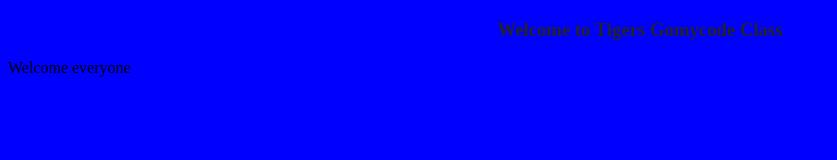
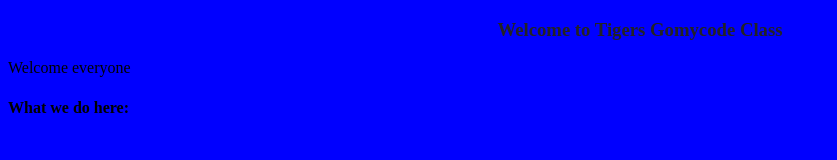
Before and after one commit to nullnoob19/GoMyCode-Software-Development-Class--Emmanuel-Dakok-, a plain HTML site: page index.html in a window 1280 px wide. Shown: the whole page, without its empty margins (0-837 px from the left). Drawn offline with Linux system fonts and the light colour scheme.

Commit message:
first commit in new-branch.

```diff
--- a/index.html
+++ b/index.html
@@ -9,5 +9,6 @@
 <body>
     <h3>Welcome to Tigers Gomycode Class</h3>
     <p> Welcome everyone</p>
+    <h4>What we do here:</h4>
 </body>
 </html>
```
